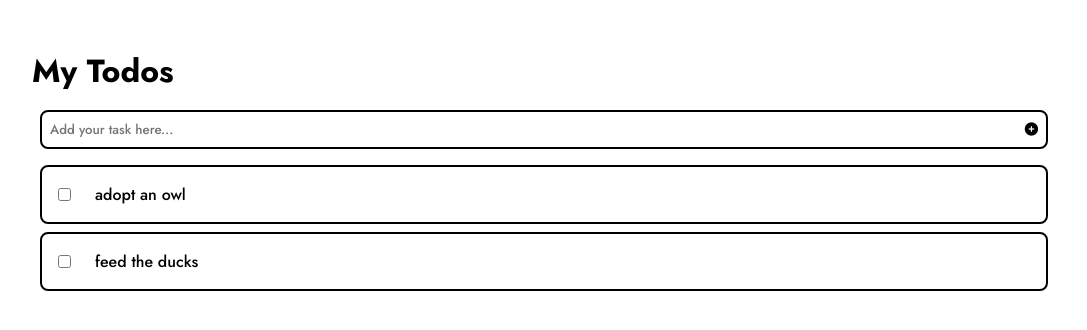
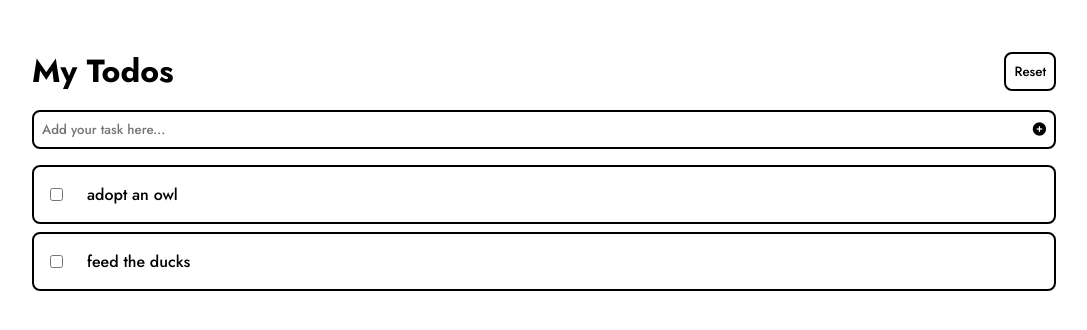
Before and after one commit to DanForder/my-todos-challenge, a website: page index.html in a window 1280 px wide. Shown: the whole page, without its empty margins (96-1183 px from the left). Drawn offline with Linux system fonts and the light colour scheme.

Commit message:
style update

```diff
--- a/index.html
+++ b/index.html
@@ -19,7 +19,10 @@
   </head>
 
   <body>
-    <h1>My Todos</h1>
+    <header class="header">
+      <h1>My Todos</h1>
+      <button class="header__button" id="reset-button">Reset</button>
+    </header>
 
     <form id="form" class="text-field">
       <input
--- a/style.scss
+++ b/style.scss
@@ -2,3 +2,4 @@
 @use "./styles/typography";
 @use "./styles/components/list";
 @use "./styles/components/text-field";
+@use "./styles/components/header";
--- /dev/null
+++ b/styles/_mixins.scss
@@ -0,0 +1,4 @@
+@mixin border() {
+  border: 2px solid black;
+  border-radius: 0.5rem;
+}
--- /dev/null
+++ b/styles/components/_header.scss
@@ -0,0 +1,13 @@
+@use "../mixins" as *;
+
+.header {
+  display: flex;
+  justify-content: space-between;
+  align-items: center;
+
+  .header__button {
+    padding: 0.5rem;
+    background-color: transparent;
+    @include border;
+  }
+}
--- a/styles/components/_list.scss
+++ b/styles/components/_list.scss
@@ -1,3 +1,5 @@
+@use "../mixins" as *;
+
 .list {
   list-style: none;
   margin: 1rem 0;
@@ -6,9 +8,8 @@
     display: flex;
     align-items: center;
     gap: 0.5rem;
-    border: 2px solid black;
-    border-radius: 0.5rem;
-    margin: 0.5rem;
+    margin: 0.5rem 0;
+    @include border;
 
     .list__input {
       margin-left: 1rem;
--- a/styles/components/_text-field.scss
+++ b/styles/components/_text-field.scss
@@ -1,12 +1,12 @@
+@use "../mixins" as *;
+
 .text-field {
-  margin: 1rem 0.5rem;
-
+  margin: 1rem 0;
   display: flex;
   align-items: center;
   justify-content: center;
   gap: 0.5rem;
-  border: 2px solid black;
-  border-radius: 0.5rem;
+  @include border;
 
   .text-field__input {
     width: 100%;
```
Also changed, not shown: style.css.
